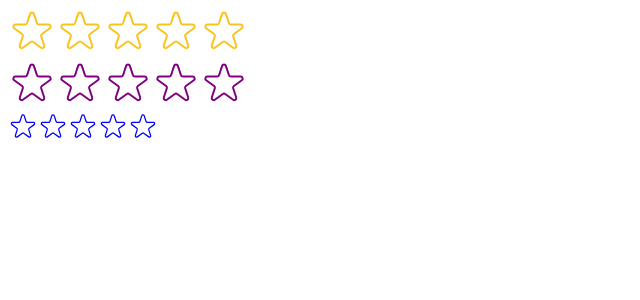
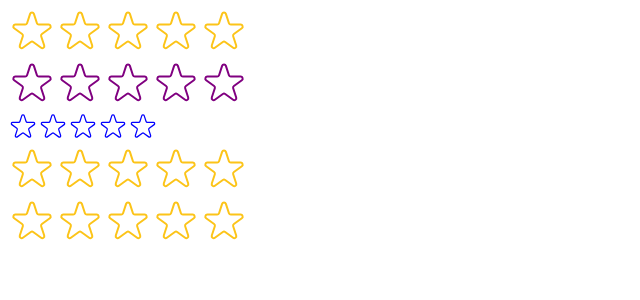
Before and after one commit to naLeilan/CineHub, a React (Vite) app: page / in a window 1280 px wide. Shown: the top 300 px of the page, without its empty margins (0-640 px from the left). Built offline with nearby package versions, Linux system fonts and the light colour scheme.

Commit message:
add message props

```diff
--- a/src/StarRating.jsx
+++ b/src/StarRating.jsx
@@ -14,6 +14,8 @@ export default function StarRating({
   maxRating = 5,
   color = "#fcc419",
   size = 48,
+  className = "",
+  message = [],
 }) {
   const [rating, setRating] = useState(0);
   const [hoverRating, setHoverRating] = useState(0);
@@ -30,7 +32,7 @@ export default function StarRating({
   };
 
   return (
-    <div style={containerStyle}>
+    <div style={containerStyle} className={className}>
       <div style={starContainerStyle}>
         {Array.from({ length: maxRating }, (_, i) => (
           <Stars
@@ -44,7 +46,11 @@ export default function StarRating({
           />
         ))}
       </div>
-      <p style={textStyle}>{hoverRating || rating || ""} </p>
+      <p style={textStyle}>
+        {message.length === maxRating
+          ? message[hoverRating ? hoverRating - 1 : rating - 1]
+          : hoverRating || rating || ""}{" "}
+      </p>
     </div>
   );
 }
--- a/src/main.jsx
+++ b/src/main.jsx
@@ -11,5 +11,10 @@ ReactDOM.createRoot(document.getElementById("root")).render(
     <StarRating maxRating={5} />
     <StarRating maxRating={5} color="purple" />
     <StarRating maxRating={5} color="blue" size="30" />
+    <StarRating maxRating={5} className="test" />
+    <StarRating
+      maxRating={5}
+      message={["Terrible", "Bad", "OK", "Good", "Amazing"]}
+    />
   </React.StrictMode>
 );
```
